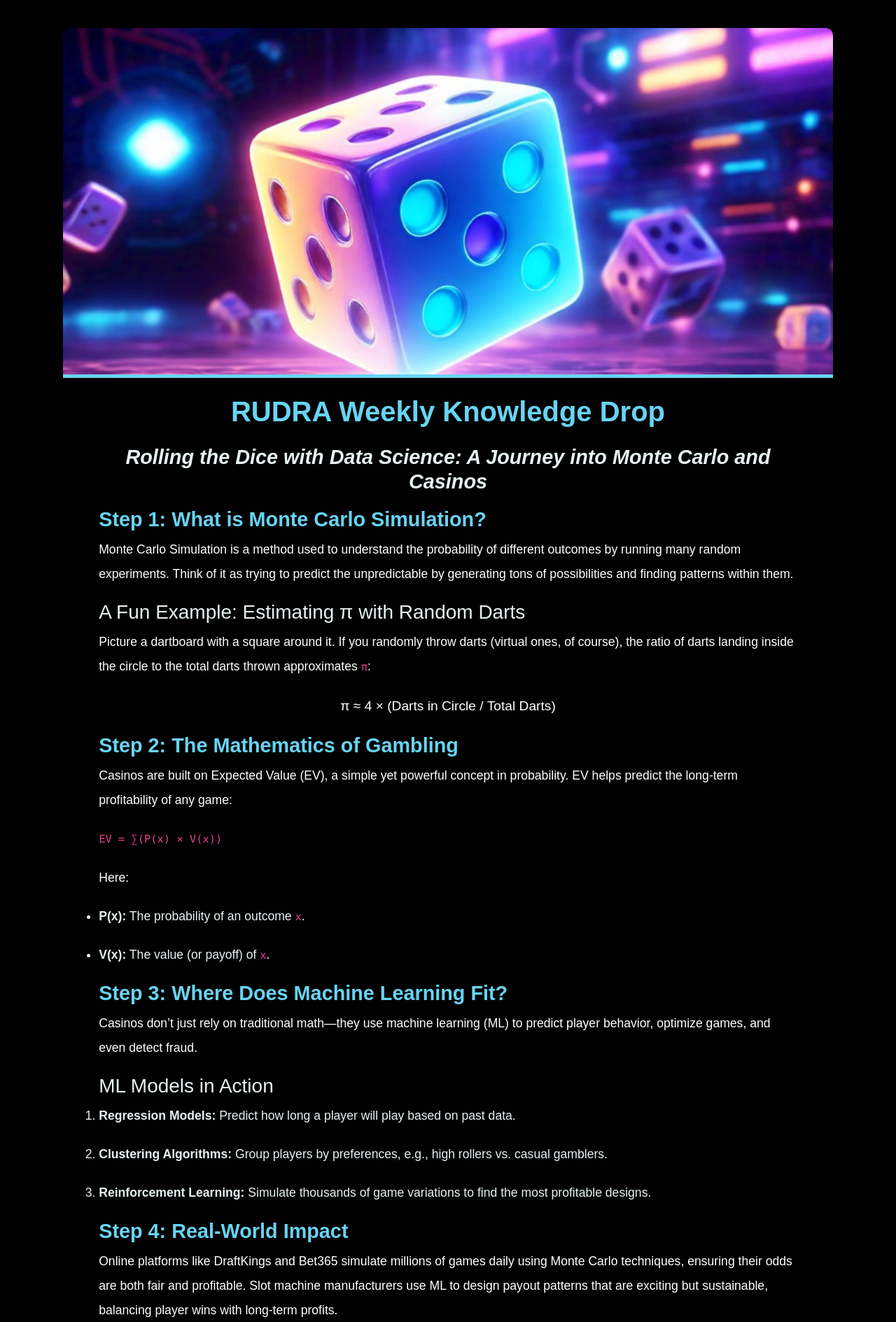
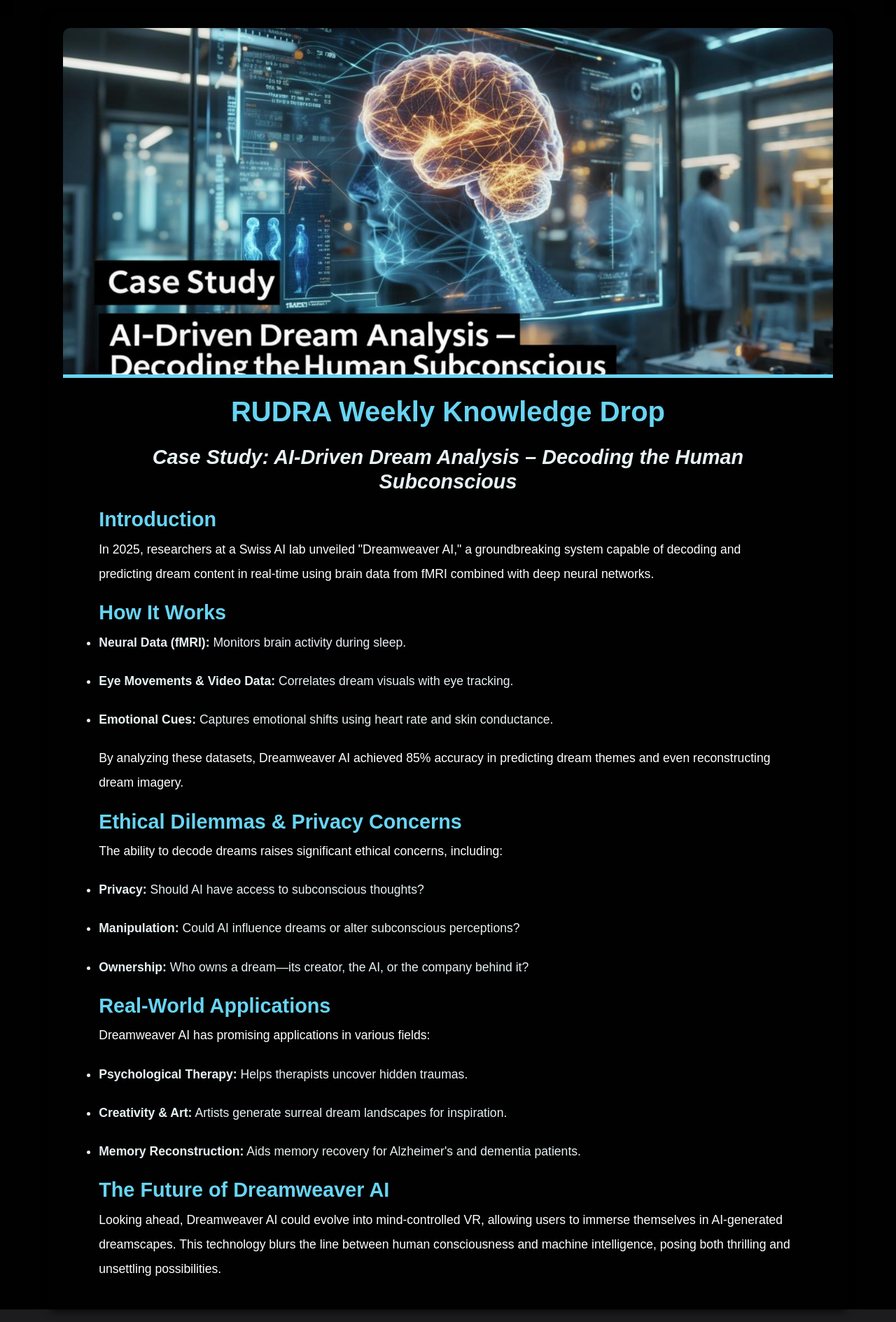
Before and after one commit to g-i-t-rudra/rudraweb, a Flask app: page /knowledge_drop in a window 1280 px wide. Shown: the part 100-1989 px from the top of the page at 70% size. Run offline with Flask 2, Linux system fonts and the light colour scheme; some libraries are stand-ins or nearby versions.

Commit message:
Update knowledgedrop31oct.html

```diff
--- a/templates/knowledgedrop31oct.html
+++ b/templates/knowledgedrop31oct.html
@@ -8,6 +8,12 @@
     <link href="https://stackpath.bootstrapcdn.com/bootstrap/4.5.2/css/bootstrap.min.css" rel="stylesheet">
     <link rel="stylesheet" href="{{ url_for('static', filename='rudrastyle.css') }}">
     <style>
+        body {
+            background-color: #010102;
+            color: #e8f1f2;
+            overflow: auto;
+            position: relative;
+        }
         .knowledge-drop-container {
             background-color: #010102;
             color: #e8f1f2;
@@ -15,6 +21,8 @@
             border-radius: 10px;
             box-shadow: 0 4px 12px rgba(0, 0, 0, 0.6);
             margin-top: 20px;
+            position: relative;
+            z-index: 2;
         }
         .knowledge-drop-header img {
             width: 100%;
@@ -49,60 +57,50 @@
             font-size: 1.8em;
             margin-top: 20px;
         }
-        .code-snippet {
-            background-color: #161625;
-            color: #e8e8e8;
-            padding: 10px;
-            border-radius: 5px;
-            overflow-x: auto;
-            font-family: 'Courier New', Courier, monospace;
-        }
     </style>
 </head>
-<body style="background-color: #010102;">
+<body>
     {% include 'navbar.html' %}
 
     <div class="container knowledge-drop-container">
         <div class="knowledge-drop-header">
-            <img src="{{ url_for('static', filename='monte_carlo.jpg') }}" alt="Knowledge Drop Thumbnail">
+            <img src="{{ url_for('static', filename='dream_analysis.jpeg') }}" alt="Knowledge Drop Thumbnail">
         </div>
 
         <div class="knowledge-drop-content mt-4">
             <h1 class="text-center knowledge-drop-title">RUDRA Weekly Knowledge Drop</h1>
             <h5 class="text-center" style="color: #b9e3e5;">{{ date }}</h5>
-            <h2 class="text-center mt-4" style="color: #e8f1f2; font-style: italic;">Rolling the Dice with Data Science: A Journey into Monte Carlo and Casinos</h2>
+            <h2 class="text-center mt-4" style="color: #e8f1f2; font-style: italic;">Case Study: AI-Driven Dream Analysis – Decoding the Human Subconscious</h2>
 
-            <h2>Step 1: What is Monte Carlo Simulation?</h2>
-            <p>Monte Carlo Simulation is a method used to understand the probability of different outcomes by running many random experiments. Think of it as trying to predict the unpredictable by generating tons of possibilities and finding patterns within them.</p>
-            <h3>A Fun Example: Estimating π with Random Darts</h3>
-            <p>Picture a dartboard with a square around it. If you randomly throw darts (virtual ones, of course), the ratio of darts landing inside the circle to the total darts thrown approximates <code>π</code>:</p>
-            <p style="text-align: center; font-size: 1.2rem;">π ≈ 4 × (Darts in Circle / Total Darts)</p>
+            <h2>Introduction</h2>
+            <p>In 2025, researchers at a Swiss AI lab unveiled "Dreamweaver AI," a groundbreaking system capable of decoding and predicting dream content in real-time using brain data from fMRI combined with deep neural networks.</p>
 
-            <h2>Step 2: The Mathematics of Gambling</h2>
-            <p>Casinos are built on Expected Value (EV), a simple yet powerful concept in probability. EV helps predict the long-term profitability of any game:</p>
-            <p><code>EV = ∑(P(x) × V(x))</code></p>
-            <p>Here:</p>
+            <h2>How It Works</h2>
             <ul>
-                <li><strong>P(x):</strong> The probability of an outcome <code>x</code>.</li>
-                <li><strong>V(x):</strong> The value (or payoff) of <code>x</code>.</li>
+                <li><strong>Neural Data (fMRI):</strong> Monitors brain activity during sleep.</li>
+                <li><strong>Eye Movements & Video Data:</strong> Correlates dream visuals with eye tracking.</li>
+                <li><strong>Emotional Cues:</strong> Captures emotional shifts using heart rate and skin conductance.</li>
+            </ul>
+            <p>By analyzing these datasets, Dreamweaver AI achieved 85% accuracy in predicting dream themes and even reconstructing dream imagery.</p>
+
+            <h2>Ethical Dilemmas & Privacy Concerns</h2>
+            <p>The ability to decode dreams raises significant ethical concerns, including:</p>
+            <ul>
+                <li><strong>Privacy:</strong> Should AI have access to subconscious thoughts?</li>
+                <li><strong>Manipulation:</strong> Could AI influence dreams or alter subconscious perceptions?</li>
+                <li><strong>Ownership:</strong> Who owns a dream—its creator, the AI, or the company behind it?</li>
             </ul>
 
-            <h2>Step 3: Where Does Machine Learning Fit?</h2>
-            <p>Casinos don’t just rely on traditional math—they use machine learning (ML) to predict player behavior, optimize games, and even detect fraud.</p>
-            <h3>ML Models in Action</h3>
-            <ol>
-                <li><strong>Regression Models:</strong> Predict how long a player will play based on past data.</li>
-                <li><strong>Clustering Algorithms:</strong> Group players by preferences, e.g., high rollers vs. casual gamblers.</li>
-                <li><strong>Reinforcement Learning:</strong> Simulate thousands of game variations to find the most profitable designs.</li>
-            </ol>
+            <h2>Real-World Applications</h2>
+            <p>Dreamweaver AI has promising applications in various fields:</p>
+            <ul>
+                <li><strong>Psychological Therapy:</strong> Helps therapists uncover hidden traumas.</li>
+                <li><strong>Creativity & Art:</strong> Artists generate surreal dream landscapes for inspiration.</li>
+                <li><strong>Memory Reconstruction:</strong> Aids memory recovery for Alzheimer's and dementia patients.</li>
+            </ul>
 
-            <h2>Step 4: Real-World Impact</h2>
-            <p>Online platforms like DraftKings and Bet365 simulate millions of games daily using Monte Carlo techniques, ensuring their odds are both fair and profitable. Slot machine manufacturers use ML to design payout patterns that are exciting but sustainable, balancing player wins with long-term profits.</p>
-
-            <p>Even beyond gambling, Monte Carlo methods shine in areas like stock market simulations, supply chain optimization, and risk management—proving their versatility in the real world.</p>
-<p><strong>Why This Matters to You</strong></p>
-<p>Monte Carlo and gambling math are more than just tools for casinos—they’re gateways into understanding uncertainty, decision-making, and probability. Whether you’re designing the next big game, predicting customer behavior, or just estimating <code>π</code>, these techniques are your first step into the exciting world of data science.</p>
-
+            <h2>The Future of Dreamweaver AI</h2>
+            <p>Looking ahead, Dreamweaver AI could evolve into mind-controlled VR, allowing users to immerse themselves in AI-generated dreamscapes. This technology blurs the line between human consciousness and machine intelligence, posing both thrilling and unsettling possibilities.</p>
         </div>
     </div>
 
```
